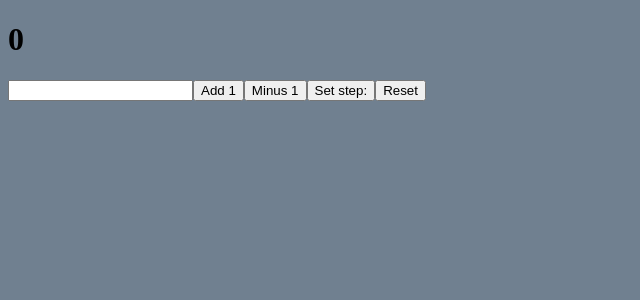
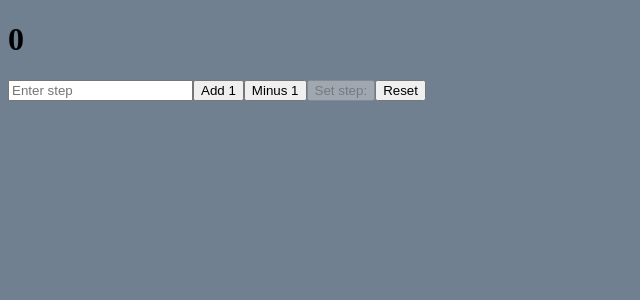
Before and after one commit to alexborovdev/redux-practice, a React (Vite) app: page / in a window 1280 px wide. Shown: the top 300 px of the page, without its empty margins (0-640 px from the left). Built offline with nearby package versions, Linux system fonts and the light colour scheme.

Commit message:
feat: validate counter step input and reset draft state

```diff
--- a/src/features/counter/Counter.tsx
+++ b/src/features/counter/Counter.tsx
@@ -11,11 +11,17 @@ const Counter = () => {
 
   const dispatch = useDispatch<AppDispatch>()
 
+  const isValidStep =
+    currentStep.trim() !== '' &&
+    Number.isSafeInteger(+currentStep) &&
+    +currentStep > 0
+
   return (
     <>
       <h1>{count}</h1>
       <input
         type="number"
+        placeholder="Enter step"
         value={currentStep}
         onChange={(event) => setCurrentStep(event.currentTarget.value)}
       />
@@ -33,11 +39,23 @@ const Counter = () => {
       </button>
       <button
         type="button"
-        onClick={() => dispatch(setStepAC(+currentStep))}
+        disabled={!isValidStep}
+        onClick={() => {
+          dispatch(setStepAC(+currentStep))
+          setCurrentStep('')
+        }}
       >
         Set step: {currentStep}
       </button>
-      <button type="button" onClick={() => dispatch(resetAC())}>Reset</button>
+      <button
+        type="button"
+        onClick={() => {
+          dispatch(resetAC())
+          setCurrentStep('')
+        }}
+      >
+        Reset
+      </button>
     </>
   )
 }
```
